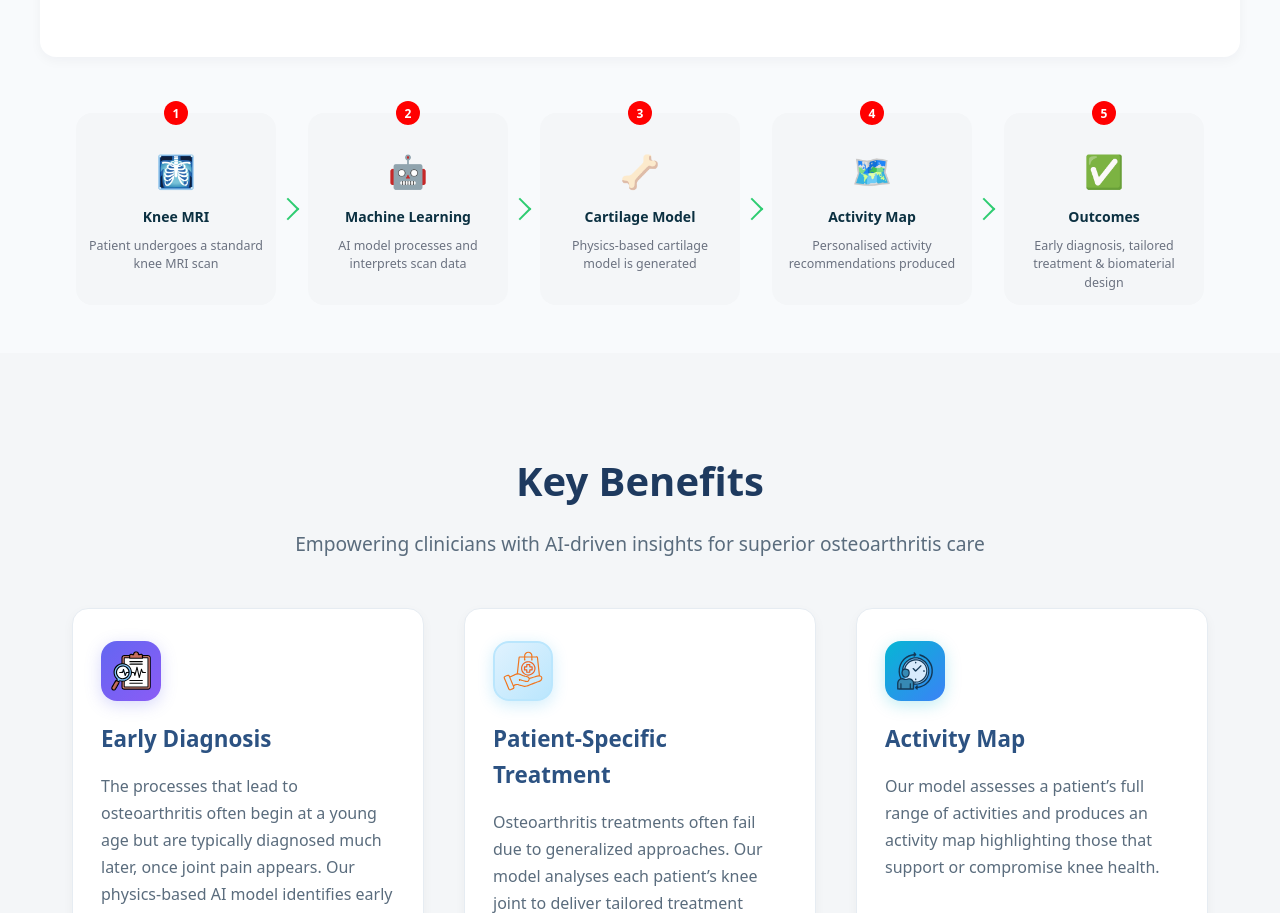
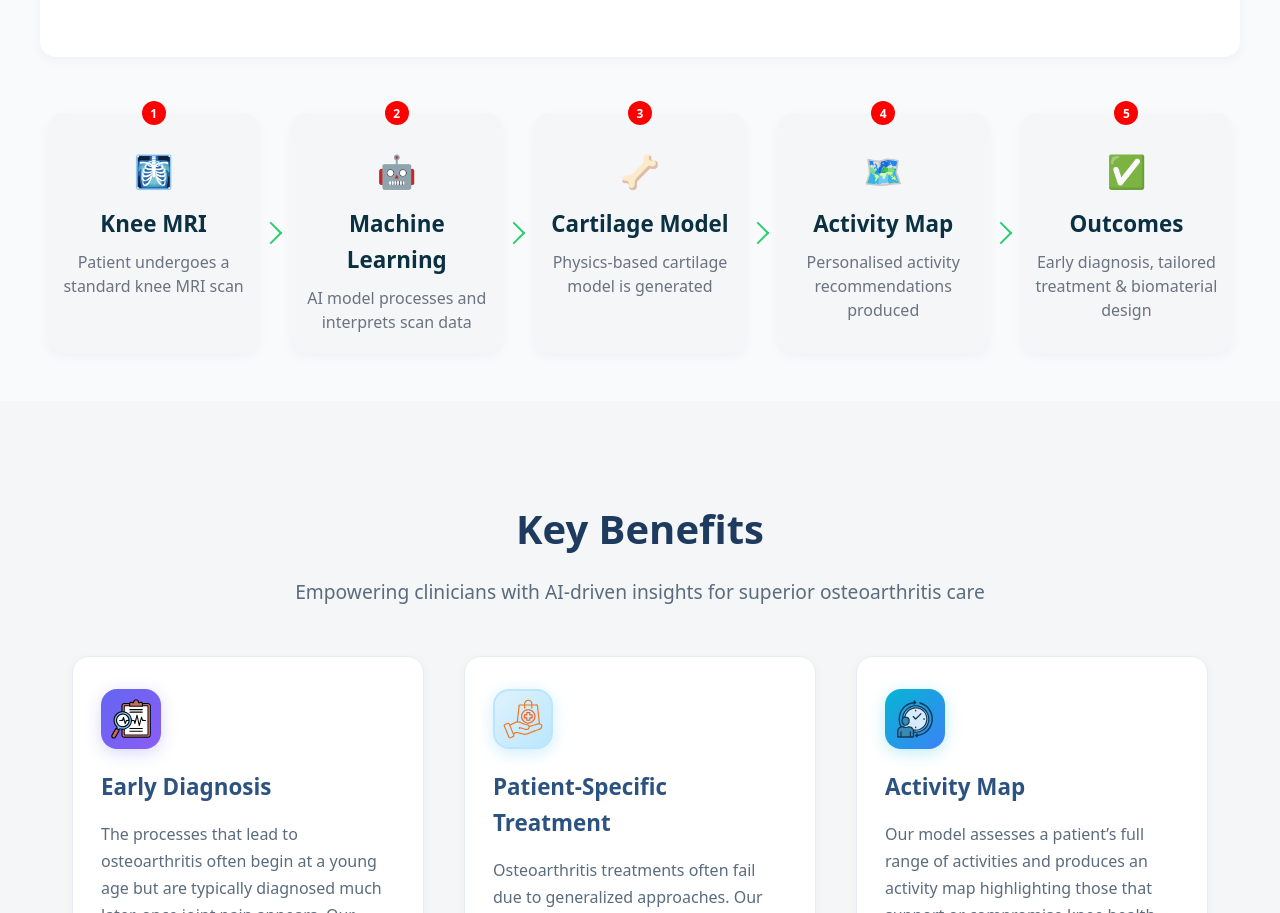
Before and after one commit to GoodGapTeam/Good_Gap, a React (Vite) app in the folder frontend/: page / in a window 1280 px wide. Shown: the part 1147-2060 px from the top of the page. Built offline with nearby package versions, Linux system fonts and the light colour scheme.

Commit message:
Update css of How It Works

```diff
--- a/frontend/src/components/HowItWorks.css
+++ b/frontend/src/components/HowItWorks.css
@@ -55,9 +55,9 @@
 .hiw-step {
   position: relative;
   flex: 1;
-  min-width: 160px;
-  max-width: 200px;
-  height: 12rem;
+  min-width: 200px;
+  max-width: 230px;
+  height: 15rem;
   display: flex;
   flex-direction: column;
   align-items: center;
@@ -65,6 +65,7 @@
   background: #f4f6f8;
   border-radius: 16px;
   margin: 0 8px;
+  box-shadow: 0 4px 12px rgba(16, 24, 40, 0.04);
   transition: transform 0.2s ease, box-shadow 0.2s ease;
 }
 
@@ -97,7 +98,7 @@
 }
 
 .hiw-step h3 {
-  font-size: 0.875rem;
+  font-size: 1.4rem;
   font-weight: 700;
   color: var(--bg-color-dark);
   margin-bottom: 8px;
@@ -105,7 +106,6 @@
 }
 
 .hiw-step p {
-  font-size: 0.78rem;
   color: var(--text-secondary);
   text-align: center;
   line-height: 1.5;
```
